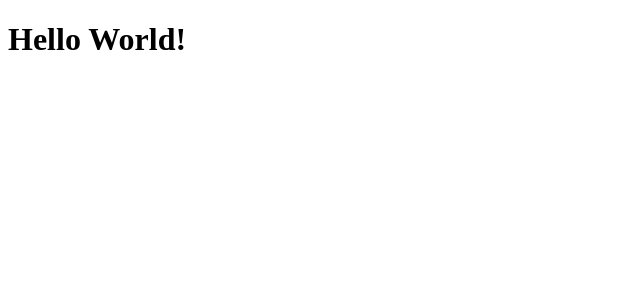
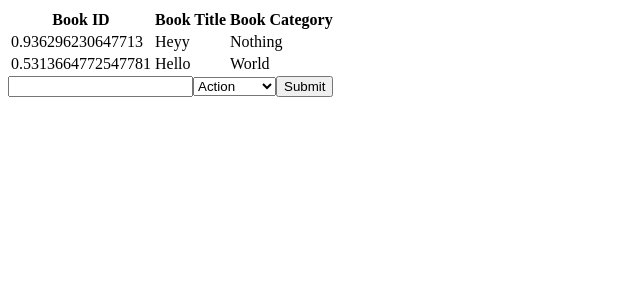
Before and after one commit to rvvergara/StoreCMS, a React (Create React App) app: page / in a window 1280 px wide. Shown: the top 300 px of the page, without its empty margins (0-640 px from the left). Built offline with nearby package versions, Linux system fonts and the light colour scheme.

Commit message:
milestone 2

```diff
--- a/src/App.js
+++ /dev/null
@@ -1,11 +0,0 @@
-import React from 'react';
-
-function App() {
-  return (
-    <div className="App">
-      <h1>Hello World!</h1>
-    </div>
-  );
-}
-
-export default App;
--- /dev/null
+++ b/src/actions/index.js
@@ -0,0 +1,19 @@
+export const CREATE_BOOK = "CREATE_BOOK";
+
+export const createBook = (book) => {
+  return {
+    type: CREATE_BOOK,
+    payload:
+      book
+  };
+};
+
+export const REMOVE_BOOK = "REMOVE_BOOK";
+
+export const removeBook = (book) => {
+  return {
+    type: REMOVE_BOOK,
+    payload:
+      book
+  };
+};
--- /dev/null
+++ b/src/components/App.js
@@ -0,0 +1,15 @@
+import React     from 'react';
+import BooksList from "../containers/BooksList";
+import BooksForm from "../containers/BooksForm";
+
+
+function App() {
+  return (
+    <div>
+      <BooksList />
+      <BooksForm />
+    </div>
+  );
+}
+
+export default App;
--- /dev/null
+++ b/src/components/Book.js
@@ -0,0 +1,15 @@
+import React from "react";
+
+const Book = props => {
+  const { id, title, category } = props.book;
+
+  return (
+    <tr>
+      <td>{id}</td>
+      <td>{title}</td>
+      <td>{category}</td>
+    </tr>
+  );
+};
+
+export default Book;
--- /dev/null
+++ b/src/containers/BooksForm.js
@@ -0,0 +1,18 @@
+import React from 'react';
+
+const CATEGORIES = ["Action", "Biography", "History", "Horror", "Kids", "Learning", "Sci-Fi"];
+
+function BooksForm() {
+  const options = CATEGORIES.map((category)=>(<option key={category}>{category}</option>));
+  return (
+    <form>
+      <input />
+      <select>
+        {options}
+      </select>
+      <button>Submit</button>
+    </form>
+  );
+}
+
+export default BooksForm;
--- /dev/null
+++ b/src/containers/BooksList.js
@@ -0,0 +1,33 @@
+import React         from 'react';
+import {connect}     from 'react-redux';
+import Book          from '../components/Book';
+
+function mapStateToProps(state) {
+  return {books: state};
+}
+
+function BooksList(props) {
+  const {books} = props;
+  return (
+    <div>
+      <table>
+        <thead>
+        <tr>
+          <th>Book ID</th>
+          <th>Book Title</th>
+          <th>Book Category</th>
+        </tr>
+        </thead>
+        <tbody>
+        {books.map((book) => {
+          return <Book id={book.id} book={book} />
+        })}
+        </tbody>
+      </table>
+    </div>
+  );
+}
+
+export default connect(
+  mapStateToProps,
+)(BooksList);
--- a/src/index.js
+++ b/src/index.js
@@ -1,9 +1,19 @@
 import React from "react";
 import ReactDOM from "react-dom";
-import App from "./App";
+import { createStore } from "redux";
+import { Provider } from "react-redux";
+import App from "./components/App";
+import { books } from "./reducers/books";
 import * as serviceWorker from "./serviceWorker";
 
-ReactDOM.render(<App />, document.getElementById("root"));
+const store = createStore(books);
+
+ReactDOM.render(
+  <Provider store={store}>
+    <App />
+  </Provider>,
+  document.getElementById("root")
+);
 
 // If you want your app to work offline and load faster, you can change
 // unregister() to register() below. Note this comes with some pitfalls.
--- /dev/null
+++ b/src/reducers/books.js
@@ -0,0 +1,18 @@
+import {CREATE_BOOK} from "../actions";
+import {REMOVE_BOOK} from "../actions";
+
+const initialState =[
+  {id: Math.random(), title: 'Heyy', category: 'Nothing'},
+  {id: Math.random(), title: 'Hello', category: 'World'}
+];
+
+export const books = (state = initialState, action) => {
+  switch (action.type) {
+    case CREATE_BOOK:
+      return [...state, action.payload];
+    case REMOVE_BOOK:
+      return state.slice(0, action.payload.id - 1).concat(state.slice(action.payload.id + 1));
+    default:
+      return state;
+  }
+};
```
Also changed, not shown: src/reducers/index.js (added), 1 other file (tests, documents, lock files or other folders).
